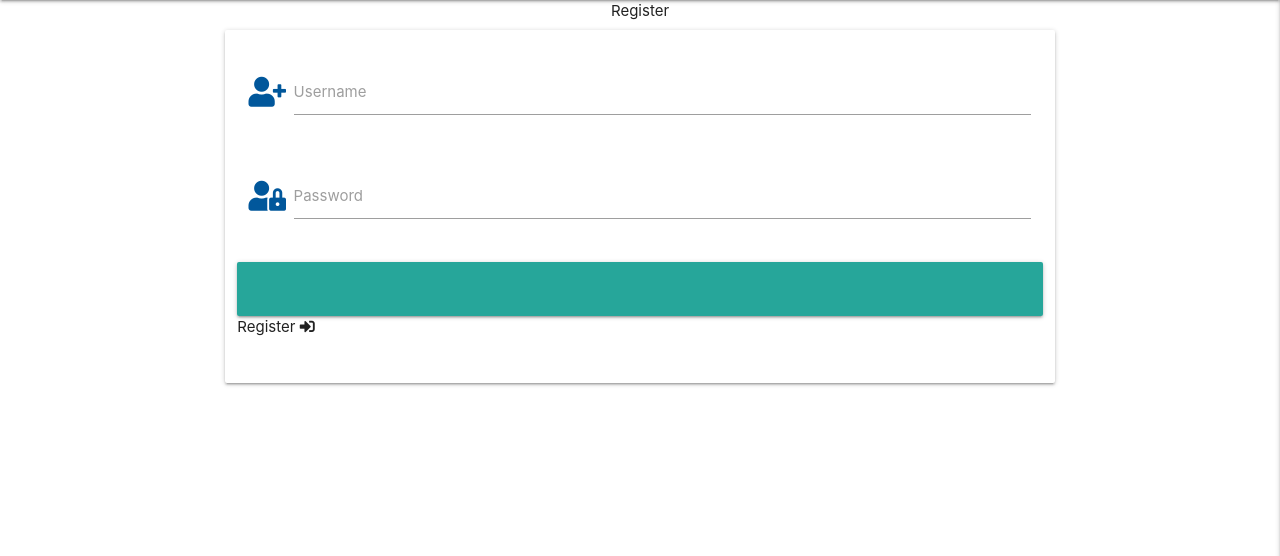
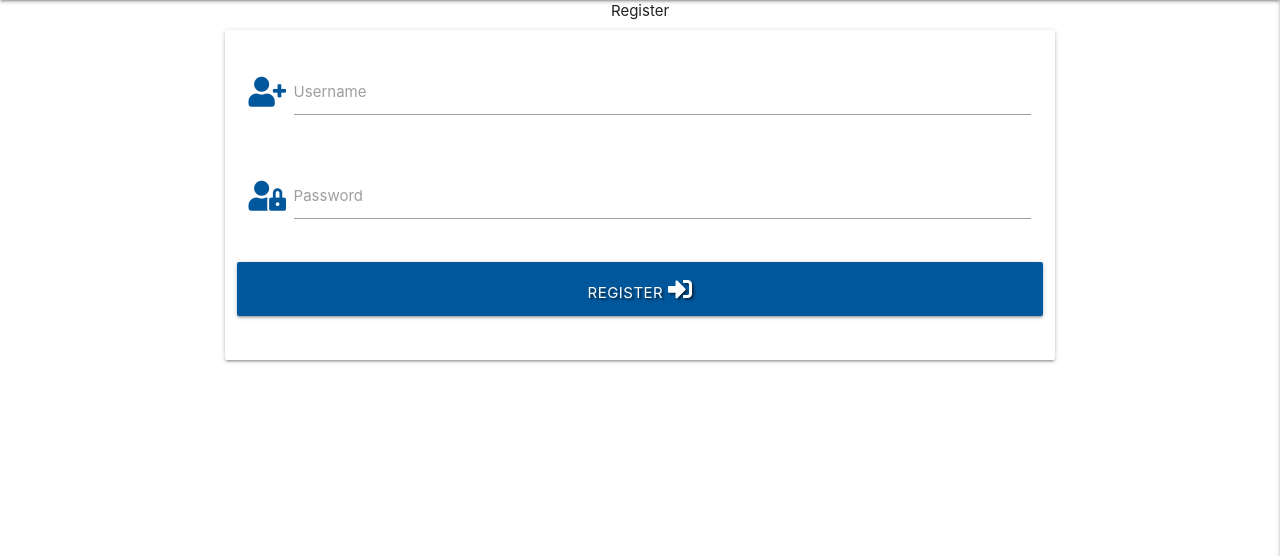
Before and after one commit to TezBaydu/codeTaskManager, a Flask app: page /register in a window 1280 px wide. Shown: the part 64-620 px from the top of the page. Run offline with Flask 2, Linux system fonts and the light colour scheme; some libraries are stand-ins or nearby versions.

Commit message:
button colour error and icon not sitting within it, rectified and to check in heroku

```diff
--- a/templates/register.html
+++ b/templates/register.html
@@ -24,8 +24,9 @@
                 </div>
                 <!-- register -->
                 <div class="row">
-                    <button type="submit" class="col s12 btn-large light-blut darken-4 text-shadow"></button>
+                    <button type="submit" class="col s12 btn-large light-blue darken-4 text-shadow">
                     Register <i class="fas fa-sign-in-alt"></i>
+                    </button>
                 </div>
             </div>
         </form>
```
